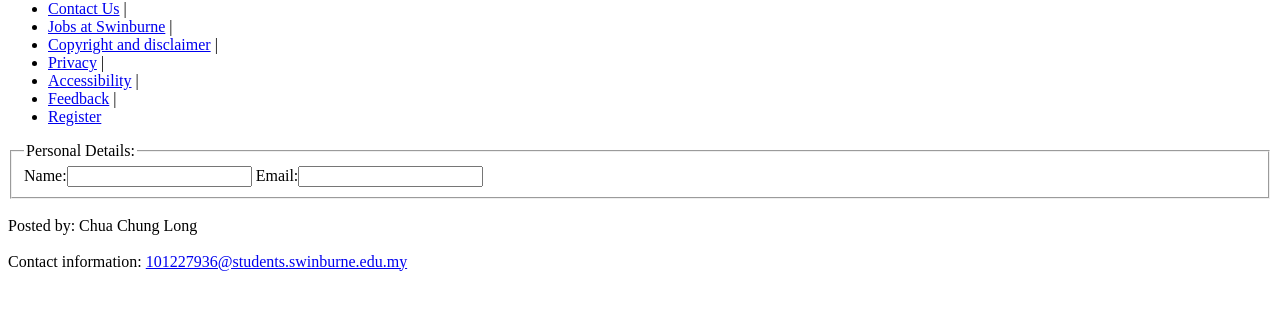
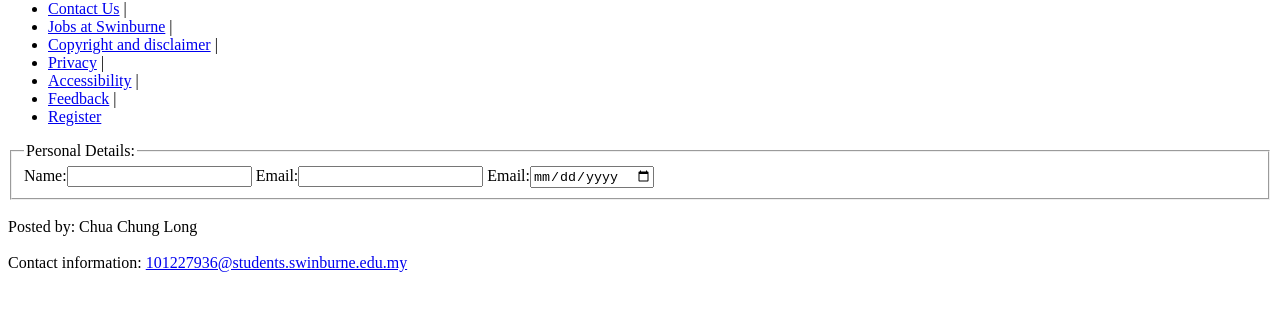
Before and after one commit to carlmaxx97/lab2, a plain HTML site: page register.html in a window 1280 px wide. Shown: the part 201-512 px from the top of the page. Drawn offline with Linux system fonts and the light colour scheme.

Commit message:
Update register.html

```diff
--- a/register.html
+++ b/register.html
@@ -25,6 +25,7 @@
 			<form>
 				<label for="name">Name:</label><input type="text" name="name" id="name"/>
 				<label for="email">Email:</label><input type="email" name="email" id="email"/>
+				<label for="dob">Email:</label><input type="date" name="dob" id="dob"/>
 			</form>
 		</fieldset>
 		<br>Posted by: Chua Chung Long<br>
```
